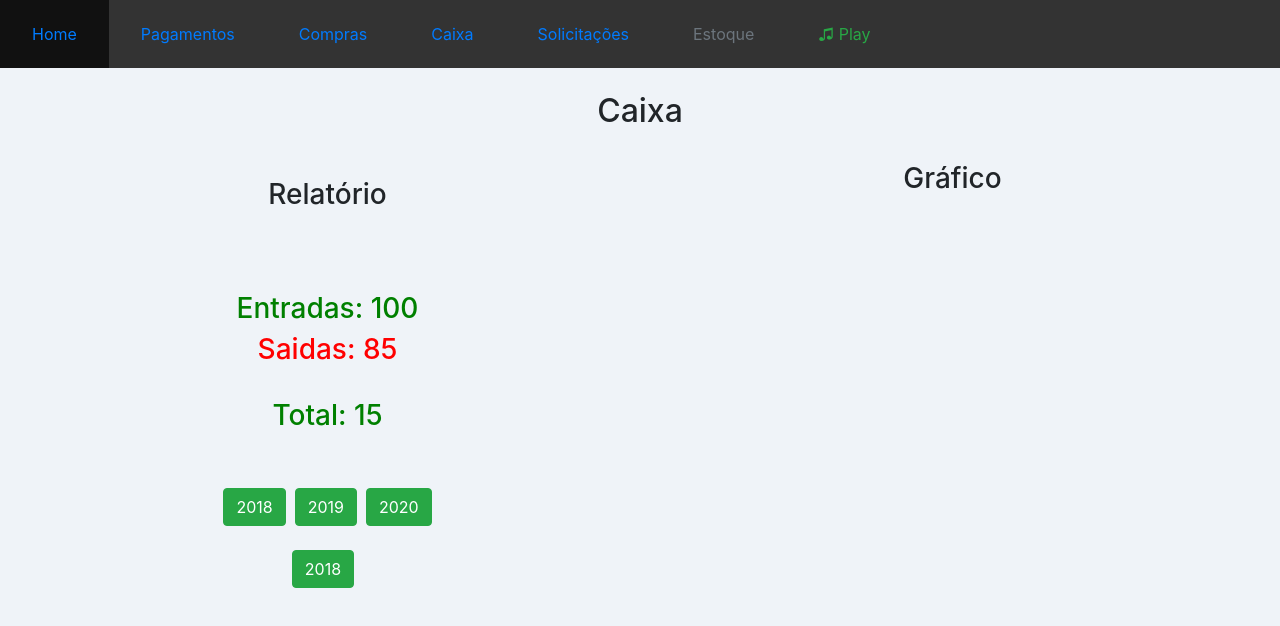
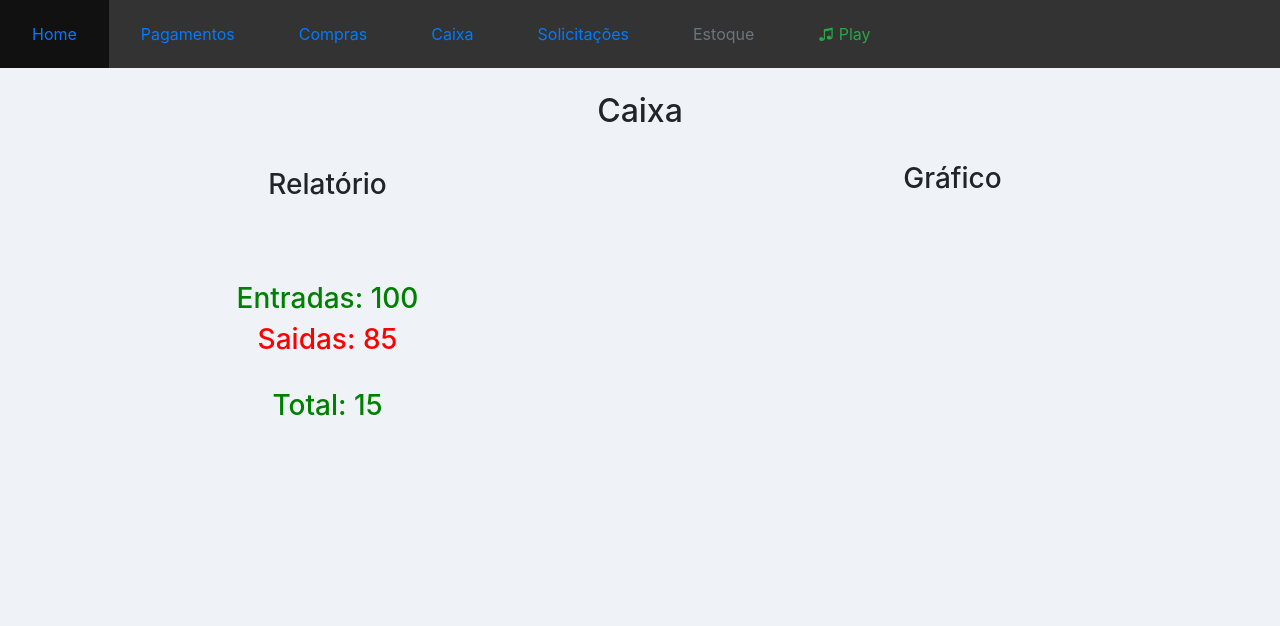
Before and after one commit to ricardobah/Caloteiro, a React (Create React App) app in the folder client/: page /caixa in a window 1280 px wide. Shown: the top 626 px of the page. Built offline with nearby package versions, Linux system fonts and the light colour scheme.

Commit message:
revertendo alterações

```diff
--- a/client/src/caixa.js
+++ b/client/src/caixa.js
@@ -46,11 +46,7 @@ class Caixa extends Component{
                         <h3><font color="red">Saidas: 85</font></h3>
                         <br/>
                         <h3><font color="green">Total: 15</font></h3>
-                        <br/><br/>
-                        <button className="btn btn-success">2018</button> &nbsp;
-                        <button className="btn btn-success">2019</button> &nbsp;
-                        <button className="btn btn-success">2020</button><br/><br/>
-                        <button className="btn btn-success">2018</button> &nbsp;
+                        <br/><br/><br/> <br/><br/><br/> <br/>
                     </div>
                     <div className="col-6">
                         <h3>Gráfico</h3>
```
